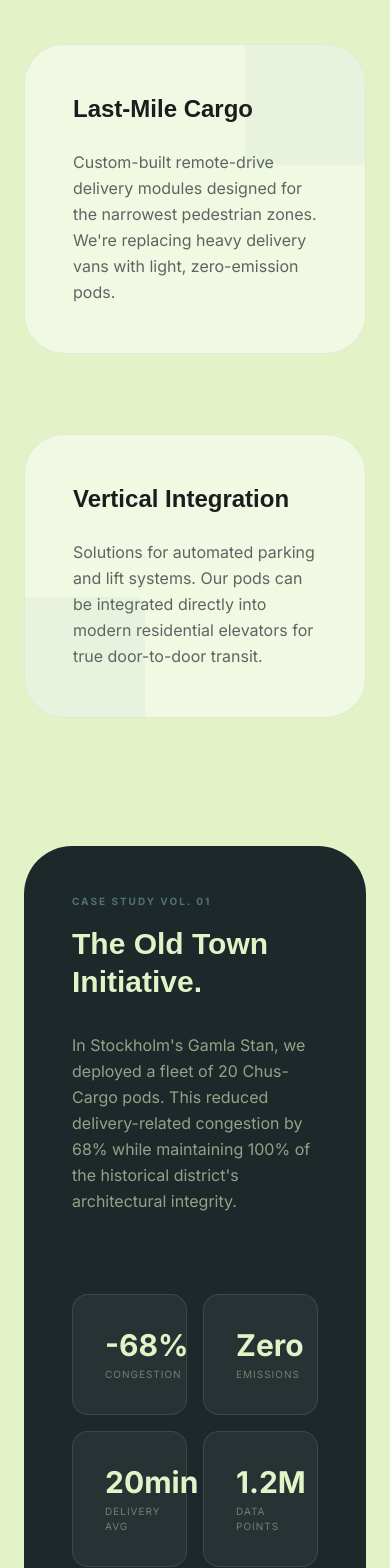
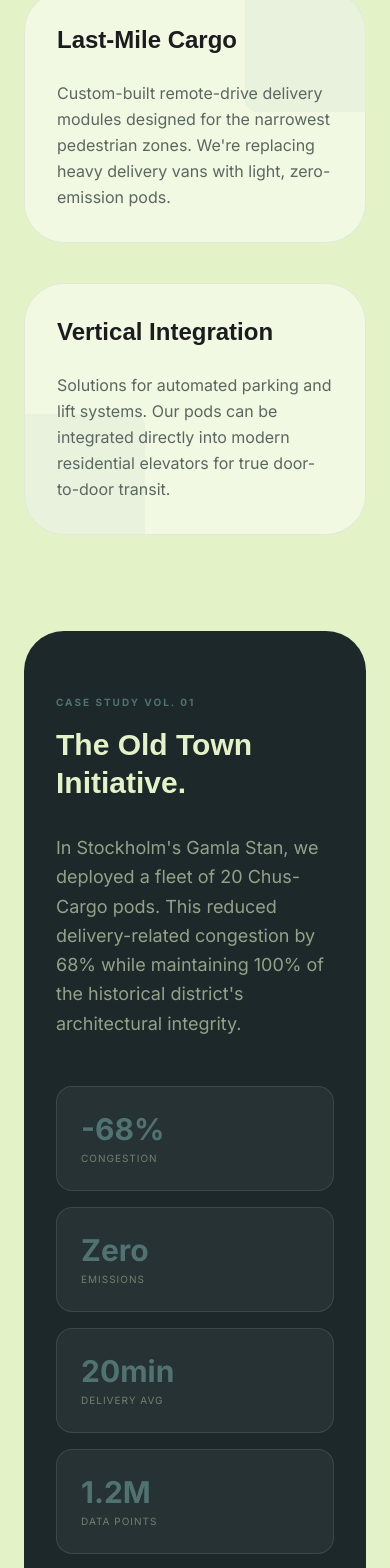
Before and after one commit to hostingturtlemobile-droid/turtlemobile, a React (Vite) app: page /chus in a window 390 px wide. Shown: the part 432-2000 px from the top of the page. Built offline with nearby package versions, Linux system fonts and the light colour scheme; a web font is replaced by a local one.

Commit message:
Refine mobile responsiveness, fix menu visibility, and optimize spacing across all pages

```diff
--- a/src/pages/About.tsx
+++ b/src/pages/About.tsx
@@ -2,7 +2,7 @@
 
 const About: React.FC = () => {
   return (
-    <div className="bg-turtle-light min-h-screen pt-32 pb-20 px-6 md:px-12">
+    <div className="bg-turtle-light min-h-screen pt-32 pb-20 md:pb-32 px-6 md:px-12">
       <div className="max-w-screen-xl mx-auto">
         {/* Hero Section */}
         <div className="mb-24">
--- a/src/pages/Career.tsx
+++ b/src/pages/Career.tsx
@@ -2,7 +2,7 @@
 
 const Career: React.FC = () => {
   return (
-    <div className="bg-turtle-light min-h-screen pt-32 pb-20 px-6 md:px-12">
+    <div className="bg-turtle-light min-h-screen pt-32 pb-20 md:pb-32 px-6 md:px-12">
       <div className="max-w-screen-xl mx-auto">
         {/* Career Hero */}
         <div className="mb-24">
--- a/src/pages/ChusMobility.tsx
+++ b/src/pages/ChusMobility.tsx
@@ -5,25 +5,25 @@
     <div className="bg-turtle-light min-h-screen pt-32 pb-20 px-6 md:px-12">
       <div className="max-w-screen-xl mx-auto">
         {/* Chus Hero */}
-        <div className="mb-24">
-          <h1 className="text-4xl md:text-7xl font-headline font-extrabold text-turtle-dark mb-8 leading-tight">
+        <div className="mb-16 md:mb-24">
+          <h1 className="text-4xl md:text-7xl font-headline font-extrabold text-turtle-dark mb-6 md:mb-8 leading-tight">
             Specialized <br/> <span className="text-turtle-teal">Solutions.</span>
           </h1>
-          <p className="text-xl md:text-2xl font-body text-turtle-teal max-w-2xl leading-relaxed">
+          <p className="text-lg md:text-2xl font-body text-turtle-teal max-w-2xl leading-relaxed">
             ChusMobility is our bespoke engineering arm, designing niche mobility solutions for unique urban infrastructures.
           </p>
         </div>
 
         {/* Services Section */}
-        <div className="grid grid-cols-1 md:grid-cols-2 gap-20 mb-32">
-          <div className="bg-white/50 p-12 rounded-[2.5rem] border border-turtle-teal/10 relative overflow-hidden group">
+        <div className="grid grid-cols-1 md:grid-cols-2 gap-10 md:gap-20 mb-24 md:mb-32">
+          <div className="bg-white/50 p-8 md:p-12 rounded-[2.5rem] border border-turtle-teal/10 relative overflow-hidden group">
             <div className="absolute -top-10 -right-10 w-40 h-40 bg-turtle-teal/5 rounded-full group-hover:scale-150 transition-transform duration-1000" />
             <h3 className="text-2xl font-display font-bold mb-6">Last-Mile Cargo</h3>
             <p className="text-turtle-dark/70 leading-relaxed">
               Custom-built remote-drive delivery modules designed for the narrowest pedestrian zones. We're replacing heavy delivery vans with light, zero-emission pods.
             </p>
           </div>
-          <div className="bg-white/50 p-12 rounded-[2.5rem] border border-turtle-teal/10 relative overflow-hidden group">
+          <div className="bg-white/50 p-8 md:p-12 rounded-[2.5rem] border border-turtle-teal/10 relative overflow-hidden group">
             <div className="absolute -bottom-10 -left-10 w-40 h-40 bg-turtle-teal/5 rounded-full group-hover:scale-150 transition-transform duration-1000" />
             <h3 className="text-2xl font-display font-bold mb-6">Vertical Integration</h3>
             <p className="text-turtle-dark/70 leading-relaxed">
@@ -33,29 +33,29 @@
         </div>
 
         {/* Case Study */}
-        <div className="bg-turtle-dark rounded-[3rem] p-12 md:p-24 text-turtle-light mb-32 flex flex-col md:flex-row gap-20">
-          <div className="md:w-1/2">
+        <div className="bg-turtle-dark rounded-[2.5rem] md:rounded-[3rem] px-8 py-16 md:p-24 text-turtle-light mb-32 flex flex-col lg:flex-row gap-12 md:gap-20">
+          <div className="lg:w-1/2">
             <span className="text-turtle-teal font-bold uppercase text-[10px] tracking-[0.2em] mb-4 block">Case Study Vol. 01</span>
             <h2 className="text-3xl md:text-5xl font-headline font-extrabold mb-8 leading-tight">The Old Town <br/> Initiative.</h2>
-            <p className="opacity-60 leading-relaxed">
+            <p className="opacity-60 leading-relaxed text-lg">
               In Stockholm's Gamla Stan, we deployed a fleet of 20 Chus-Cargo pods. This reduced delivery-related congestion by 68% while maintaining 100% of the historical district's architectural integrity.
             </p>
           </div>
-          <div className="md:w-1/2 grid grid-cols-2 gap-4">
-            <div className="bg-white/5 rounded-2xl p-8 border border-white/10">
-              <div className="text-3xl font-bold mb-1">-68%</div>
+          <div className="lg:w-1/2 grid grid-cols-1 sm:grid-cols-2 gap-4">
+            <div className="bg-white/5 rounded-2xl p-6 md:p-8 border border-white/10 flex flex-col justify-center">
+              <div className="text-3xl md:text-4xl font-bold mb-1 text-turtle-teal">-68%</div>
               <p className="text-[10px] uppercase tracking-widest opacity-40">Congestion</p>
             </div>
-            <div className="bg-white/5 rounded-2xl p-8 border border-white/10">
-              <div className="text-3xl font-bold mb-1">Zero</div>
+            <div className="bg-white/5 rounded-2xl p-6 md:p-8 border border-white/10 flex flex-col justify-center">
+              <div className="text-3xl md:text-4xl font-bold mb-1 text-turtle-teal">Zero</div>
               <p className="text-[10px] uppercase tracking-widest opacity-40">Emissions</p>
             </div>
-            <div className="bg-white/5 rounded-2xl p-8 border border-white/10">
-              <div className="text-3xl font-bold mb-1">20min</div>
+            <div className="bg-white/5 rounded-2xl p-6 md:p-8 border border-white/10 flex flex-col justify-center">
+              <div className="text-3xl md:text-4xl font-bold mb-1 text-turtle-teal">20min</div>
               <p className="text-[10px] uppercase tracking-widest opacity-40">Delivery Avg</p>
             </div>
-            <div className="bg-white/5 rounded-2xl p-8 border border-white/10">
-              <div className="text-3xl font-bold mb-1">1.2M</div>
+            <div className="bg-white/5 rounded-2xl p-6 md:p-8 border border-white/10 flex flex-col justify-center">
+              <div className="text-3xl md:text-4xl font-bold mb-1 text-turtle-teal">1.2M</div>
               <p className="text-[10px] uppercase tracking-widest opacity-40">Data Points</p>
             </div>
           </div>
--- a/src/pages/Contact.tsx
+++ b/src/pages/Contact.tsx
@@ -2,7 +2,7 @@
 
 const Contact: React.FC = () => {
   return (
-    <div className="bg-turtle-light min-h-screen pt-32 px-6">
+    <div className="bg-turtle-light min-h-screen pt-32 pb-20 md:pb-32 px-6">
       <div className="max-w-screen-xl mx-auto">
         <div className="grid grid-cols-1 lg:grid-cols-2 gap-20">
           {/* Left Column: Info */}
--- a/src/pages/Home.tsx
+++ b/src/pages/Home.tsx
@@ -10,8 +10,17 @@
         setHasScrolled(true);
       }
     };
+
+    // Auto-reveal after 2 seconds for better mobile UX
+    const timer = setTimeout(() => {
+      setHasScrolled(true);
+    }, 2000);
+
     window.addEventListener('scroll', handleScroll);
-    return () => window.removeEventListener('scroll', handleScroll);
+    return () => {
+      window.removeEventListener('scroll', handleScroll);
+      clearTimeout(timer);
+    };
   }, []);
 
   return (
--- a/src/pages/Investor.tsx
+++ b/src/pages/Investor.tsx
@@ -2,7 +2,7 @@
 
 const Investor: React.FC = () => {
   return (
-    <div className="bg-turtle-light min-h-screen pt-32 pb-20 px-6 md:px-12">
+    <div className="bg-turtle-light min-h-screen pt-32 pb-20 md:pb-32 px-6 md:px-12">
       <div className="max-w-screen-xl mx-auto">
         {/* Investor Hero */}
         <div className="mb-24">
--- a/src/pages/Technology.tsx
+++ b/src/pages/Technology.tsx
@@ -2,7 +2,7 @@
 
 const Technology: React.FC = () => {
   return (
-    <div className="bg-turtle-light min-h-screen pt-32 pb-20 px-6 md:px-12">
+    <div className="bg-turtle-light min-h-screen pt-32 pb-20 md:pb-32 px-6 md:px-12">
       <div className="max-w-screen-xl mx-auto">
         {/* Tech Hero */}
         <div className="mb-24">
--- a/src/pages/TurtleKiss.tsx
+++ b/src/pages/TurtleKiss.tsx
@@ -2,7 +2,7 @@
 
 const TurtleKiss: React.FC = () => {
   return (
-    <div className="bg-turtle-light min-h-screen pt-32 pb-20 px-6 md:px-12">
+    <div className="bg-turtle-light min-h-screen pt-32 pb-20 md:pb-32 px-6 md:px-12">
       <div className="max-w-screen-xl mx-auto">
         {/* Manifesto Hero */}
         <div className="mb-24">
```
Also changed, not shown: src/components/Navbar.tsx (+48 -22 lines).
